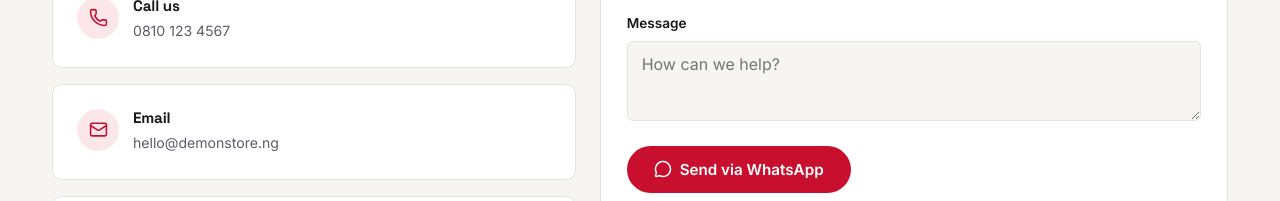
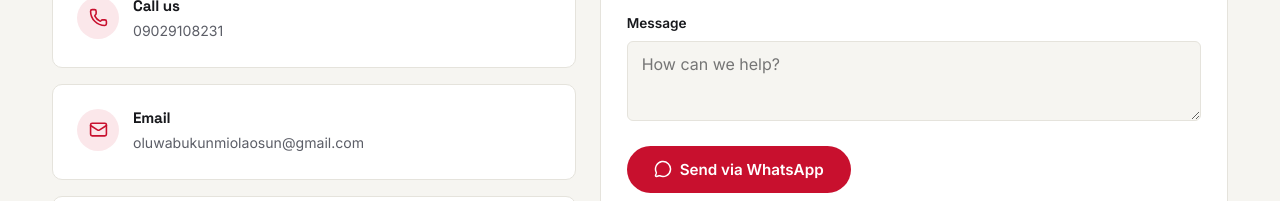
Before and after one commit to demoncoder-lab/Demon-store-and-E-commerce, a plain HTML site: page contact.html in a window 1280 px wide. Shown: the part 436-637 px from the top of the page. Drawn offline with nearby package versions, Linux system fonts and the light colour scheme.

Commit message:
Update contact.html

```diff
--- a/contact.html
+++ b/contact.html
@@ -67,14 +67,14 @@
           <div class="icon-wrap"><i data-lucide="phone"></i></div>
           <div>
             <h4>Call us</h4>
-            <a href="tel:+2348101234567">0810 123 4567</a>
+            <a href="tel:+2348101234567">09029108231</a>
           </div>
         </div>
         <div class="contact-card">
           <div class="icon-wrap"><i data-lucide="mail"></i></div>
           <div>
             <h4>Email</h4>
-            <a href="mailto:hello@demonstore.ng">hello@demonstore.ng</a>
+            <a href="mailto: oluwabukunmiolaosun@gmail.com">oluwabukunmiolaosun@gmail.com</a>
           </div>
         </div>
         <div class="contact-card">
```
